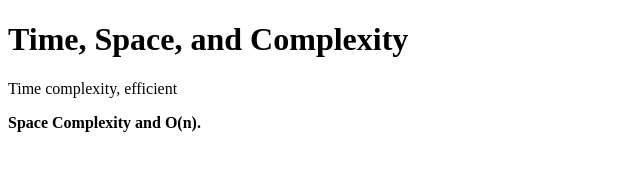
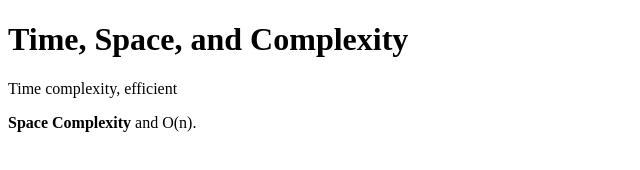
Before and after one commit to acciojob/time-and-space-complexity-Karansayambar, a website: page main.html in a window 1280 px wide. Shown: the full height of the page, 0-640 px from the left. Drawn offline with Linux system fonts and the light colour scheme.

Commit message:
created a submission

```diff
--- a/main.html
+++ b/main.html
@@ -11,7 +11,7 @@
 	<div>
 		<h1>Time, Space, and Complexity</h1>
 		<p>Time complexity, efficient</p>
-		<p><b>Space Complexity and O(n).</b></p>
+		<p><b>Space Complexity</b> and O(n).</p>
 	</div>
     <script type="text/javascript" src="./script.js">
 </script>
```
